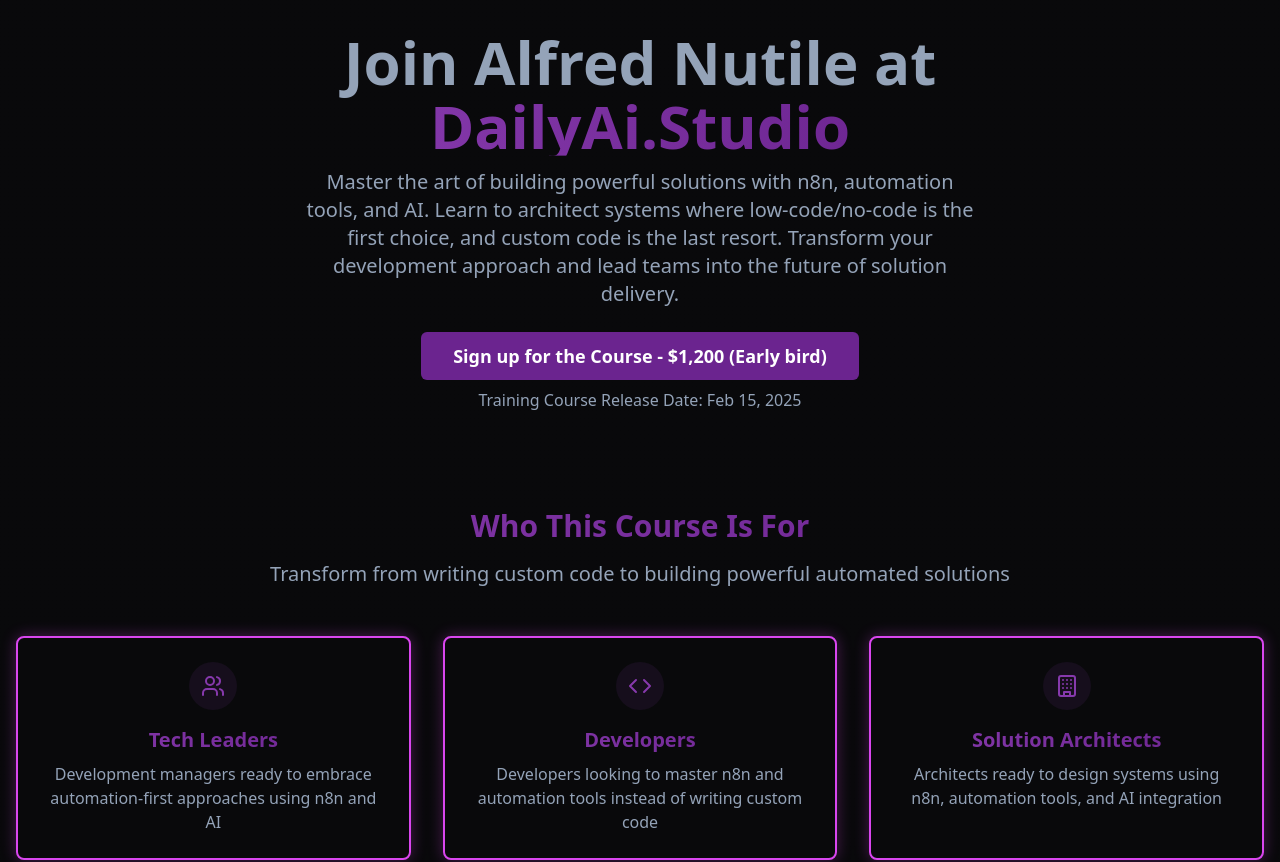
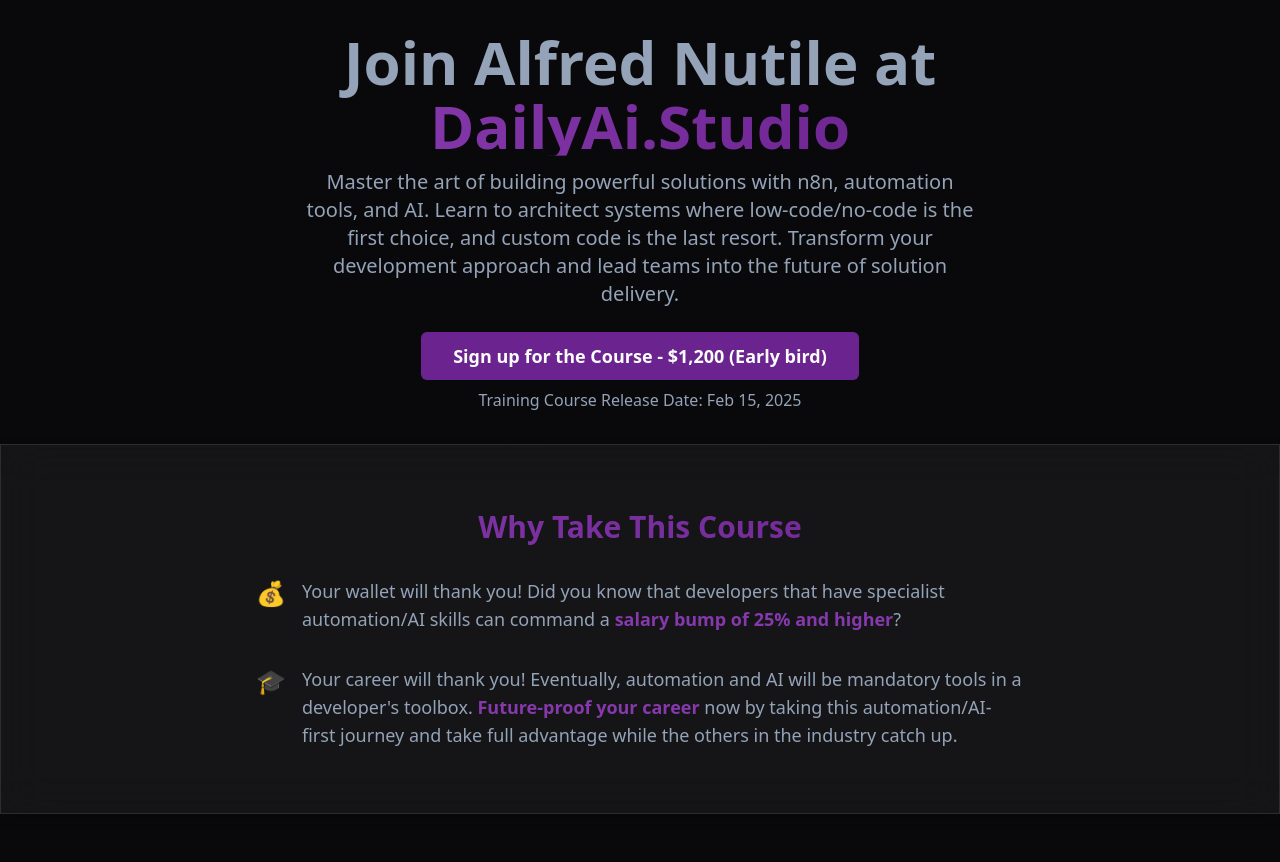
Before and after one commit to alnutile/modern-dev-landing, a React (Vite) app: page / in a window 1280 px wide. Shown: the top 862 px of the page. Built offline with nearby package versions, Linux system fonts and the light colour scheme.

Commit message:
Add "Why Take This Course" section
Implemented a new section titled "Why Take This Course" above the "Who This Course Is For" section. Added content highlighting the financial and career benefits of acquiring automation and AI skills for developers.
[skip gpt_engineer]

```diff
--- /dev/null
+++ b/src/components/WhoWhyHow/WhyTakeCourse.tsx
@@ -0,0 +1,27 @@
+import React from 'react';
+
+export function WhyTakeCourse() {
+  return (
+    <section className="py-16 glass-morphism">
+      <div className="container mx-auto px-4">
+        <h2 className="text-3xl font-bold text-center mb-8 gradient-text">
+          Why Take This Course
+        </h2>
+        <div className="max-w-3xl mx-auto space-y-8">
+          <div className="flex items-start gap-4">
+            <span className="text-2xl">💰</span>
+            <p className="text-lg text-muted-foreground">
+              Your wallet will thank you! Did you know that developers that have specialist automation/AI skills can command a <span className="font-semibold text-primary">salary bump of 25% and higher</span>?
+            </p>
+          </div>
+          <div className="flex items-start gap-4">
+            <span className="text-2xl">🎓</span>
+            <p className="text-lg text-muted-foreground">
+              Your career will thank you! Eventually, automation and AI will be mandatory tools in a developer's toolbox. <span className="font-semibold text-primary">Future-proof your career</span> now by taking this automation/AI-first journey and take full advantage while the others in the industry catch up.
+            </p>
+          </div>
+        </div>
+      </div>
+    </section>
+  );
+}
--- a/src/pages/Index.tsx
+++ b/src/pages/Index.tsx
@@ -1,4 +1,5 @@
 import { Hero } from "@/components/Hero";
+import { WhyTakeCourse } from "@/components/WhoWhyHow/WhyTakeCourse";
 import { TargetAudience } from "@/components/WhoWhyHow/TargetAudience";
 import { TransformationJourney } from "@/components/WhoWhyHow/TransformationJourney";
 import { ModuleCard } from "@/components/ModuleCard";
@@ -11,6 +12,7 @@ const Index = () => {
   return (
     <div className="min-h-screen">
       <Hero />
+      <WhyTakeCourse />
       <TargetAudience />
       <TransformationJourney />
 
```
